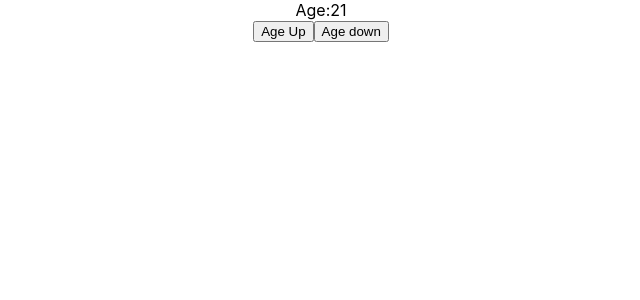
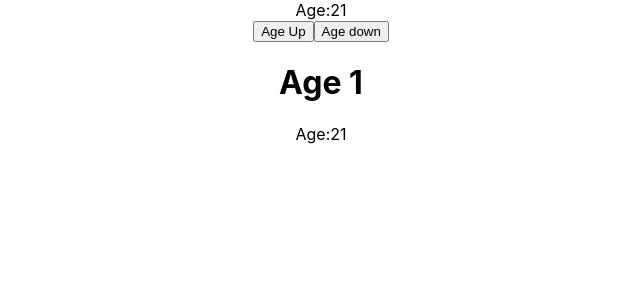
Before and after one commit to cotcac/react-redux, a React (Create React App) app: page / in a window 1280 px wide. Shown: the top 300 px of the page, without its empty margins (319-959 px from the left). Built offline with nearby package versions, Linux system fonts and the light colour scheme.

Commit message:
test multiple conponent listen to 1 acc

```diff
--- a/src/App.js
+++ b/src/App.js
@@ -1,11 +1,13 @@
 import React from 'react';
 import './App.css';
 import Age from './components/Age';
+import Age1 from './components/Age1';
 
 function App() {
   return (
     <div className="App">
       <Age />
+      <Age1 />
     </div>
   );
 }
--- a/src/components/Age.js
+++ b/src/components/Age.js
@@ -10,8 +10,8 @@ class Age extends Component {
                     <span>Age:{this.props.age}</span>
                 </div>
                 <button onClick={this.props.onAgeUp}>Age Up</button>
-                <button onClick={this.props.onAgeDown}>Age down</button>
-                {this.props.loading && <img className="App-logo" alt="logo" src={logo}></img>}
+                <button onClick={this.props.onAgeDown}>Age down</button> <br/>
+                {this.props.loading && <span>loading...</span>}
             </div>
         );
     }
--- /dev/null
+++ b/src/components/Age1.js
@@ -0,0 +1,19 @@
+import React, { Component } from 'react'
+import {connect} from 'react-redux';
+class Age1 extends Component {
+    render() {
+        return (
+            <div>
+                <h1>Age 1</h1>
+                <span>Age:{this.props.age}</span>
+            </div>
+        )
+    }
+}
+const mapStateToPros = (state) =>{
+    return {
+        age: state.age,
+        loading:state.loading
+    }
+}
+export default connect(mapStateToPros)(Age1);
```
